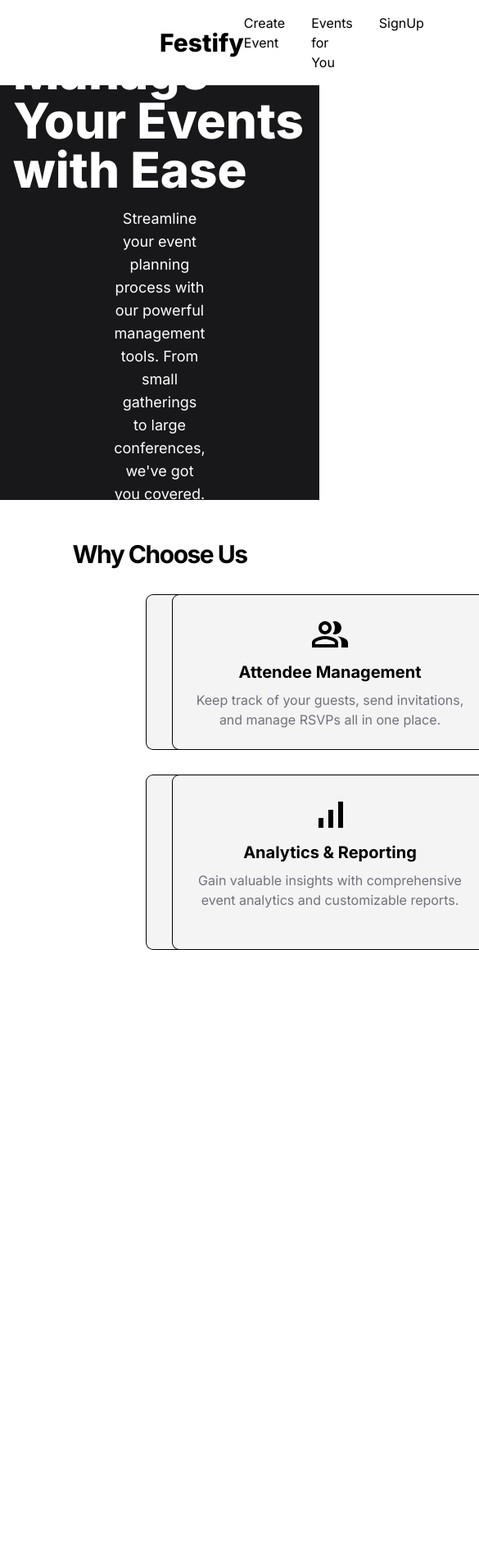
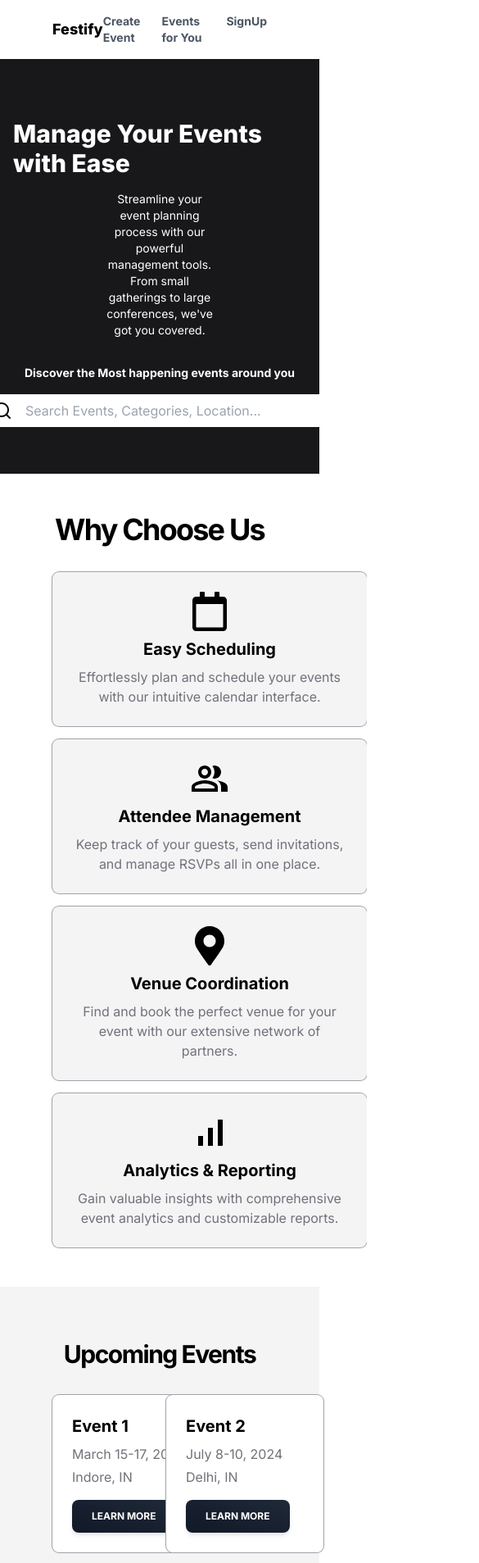
Before and after one commit to GOne0816/Event-Management, a React (Vite) app: page / in a window 390 px wide. Shown: the top 1907 px of the page at 82% size, 585 px wide, since content can reach past the window. Before the commit the page ends 1206 px from the top, so only its background shows below. Built offline with nearby package versions, Linux system fonts and the light colour scheme.

Commit message:
Added Navigation Route for SignUp and Login page

```diff
--- a/src/App.jsx
+++ b/src/App.jsx
@@ -1,11 +1,31 @@
 import './App.css'
+import NavBar from './Components/NavBar'
 import Welcome from './Components/Welcome'
+import Login from './Components/User/login'
+import Signup from './Components/User/signup'
+import {
+  createBrowserRouter,
+  RouterProvider,
+} from "react-router-dom";
 
 function App() {
-
+  const router = createBrowserRouter([
+    {
+      path: "/",
+      element: <><NavBar /> <Welcome /></>,
+    },
+    {
+      path: "/login",
+      element: <><NavBar /> <Login /></>,
+    },
+    {
+      path: "/signup",
+      element: <><NavBar /> <Signup /></>,
+    },
+  ]);
   return (
     <>
-      <Welcome />
+      <RouterProvider router={router} />
     </>
   )
 }
--- /dev/null
+++ b/src/Components/NavBar.jsx
@@ -0,0 +1,19 @@
+import React from 'react'
+import { Link } from "react-router-dom";
+
+const NavBar = () => {
+  return (
+    <div>
+      <nav className="w-full p-4 px-80 bg-white flex justify-between items-center max-sm:px-16">
+        <Link to="/" className="text-3xl font-extrabold max-sm:text-lg ">Festify</Link>
+        <div className="flex gap-8 max-sm:gap-4">
+          <Link to="/" className="text-lg font-bold text-gray-600 hover:text-gray-900 max-sm:text-sm">Create Event</Link>
+          <Link to="/login" className="text-lg font-bold text-gray-600 hover:text-gray-900 max-sm:text-sm">Events for You</Link>
+          <Link to="/signup" className="text-lg font-bold text-gray-600 hover:text-gray-900 max-sm:text-sm">SignUp</Link>
+        </div>
+      </nav>
+    </div>
+  )
+}
+
+export default NavBar
--- a/src/Components/User/login.jsx
+++ b/src/Components/User/login.jsx
@@ -1,11 +1,11 @@
 import React from 'react'
 
-export const login = () => {
+const login = () => {
   return (
-    <>
     <div>
-      login
+      Login
     </div>
-    </>
   )
 }
+
+export default login
--- a/src/Components/User/signup.jsx
+++ b/src/Components/User/signup.jsx
@@ -1,11 +1,11 @@
-import React from 'react'
+import React from "react";
 
 const signup = () => {
   return (
-    <div>
-      signup
+    <div className="">
+      <div className="">signup</div>
     </div>
-  )
-}
+  );
+};
 
-export default signup
+export default signup;
--- a/src/Components/Welcome.jsx
+++ b/src/Components/Welcome.jsx
@@ -9,55 +9,75 @@ const Welcome = () => {
   const featuresList = [
     {
       id: 1,
-      icon: <FaRegCalendar className="size-12"/>,
+      icon: <FaRegCalendar className="size-12" />,
       title: "Easy Scheduling",
       details:
         "Effortlessly plan and schedule your events with our intuitive calendar interface.",
     },
     {
       id: 2,
-      icon: <MdOutlinePeopleAlt className="size-12"/>,
+      icon: <MdOutlinePeopleAlt className="size-12" />,
       title: "Attendee Management",
       details:
         "Keep track of your guests, send invitations, and manage RSVPs all in one place.",
     },
     {
       id: 3,
-      icon: <FaMapMarkerAlt className="size-12"/>,
+      icon: <FaMapMarkerAlt className="size-12" />,
       title: "Venue Coordination",
       details:
         "Find and book the perfect venue for your event with our extensive network of partners.",
     },
     {
       id: 4,
-      icon: <MdOutlineSignalCellularAlt className="size-12"/>,
+      icon: <MdOutlineSignalCellularAlt className="size-12" />,
       title: "Analytics & Reporting",
       details:
         "Gain valuable insights with comprehensive event analytics and customizable reports.",
     },
   ];
+
+  const eventCards = [
+    {
+      id: 1,
+      title: "Event 1",
+      date: "March 15-17, 2024",
+      location: "Indore, IN",
+    },
+    {
+      id: 2,
+      title: "Event 2",
+      date: "July 8-10, 2024",
+      location: "Delhi, IN",
+    },
+    {
+      id: 3,
+      title: "Event 3",
+      date: "September 22-24, 2024",
+      location: "Jabalpur, IN",
+    },
+    {
+      id: 4,
+      title: "Event 4",
+      date: "December 24-25, 2024",
+      location: "Bhopal, IN",
+    },
+  ];
   return (
     <div className="w-full h-dvh flex flex-col items-center">
-      <nav className="w-full p-4 px-80 bg-white flex justify-between items-center ">
-        <h1 className="text-3xl font-extrabold ">Festify</h1>
-        <div className="flex gap-8">
-          <h1 className="cursor-pointer hover:text-red-500">Create Event</h1>
-          <h1 className="cursor-pointer hover:text-red-500">Events for You</h1>
-          <h1 className="cursor-pointer hover:text-red-500">SignUp</h1>
-        </div>
-      </nav>
 
       {/* Hero Section */}
-      <div className="text-white bg-zinc-900 flex flex-col justify-center items-center min-h-[60%] w-full">
-        <h1 className="flex justify-center p-4 text-6xl font-extrabold">
+      <div className="text-white bg-zinc-900 flex flex-col justify-center items-center min-h-[60%] w-full max-sm: max-md:py-24 lg:py-32 xl:py-48">
+        <h1 className="flex justify-center p-4 text-6xl font-extrabold max-sm:text-3xl">
           Manage Your Events with Ease
         </h1>
-        <p className="text-center px-96 pb-4 text-lg">
+        <p className="text-center px-96 pb-4 text-lg max-sm:text-sm max-sm:px-32">
           Streamline your event planning process with our powerful management
           tools. From small gatherings to large conferences, we've got you
           covered.
         </p>
-        <div className="flex justify-center items-center bg-white px-4 rounded-lg">
+        <p className="py-4 text-lg font-bold max-sm:text-sm">Discover the Most happening events around you</p>
+        <div className="flex justify-center items-center bg-white px-4 rounded-lg ">
           <RiSearchLine className="size-6 text-black" />
           <input
             type="text"
@@ -68,22 +88,45 @@ const Welcome = () => {
       </div>
 
       {/* Features Section */}
-      <section className="w-full py-12 md:py-24 lg:py-32 bg-white">
-        <div className="px-4 md:px-6">
-          <h2 className="text-3xl font-bold tracking-tighter sm:text-4xl md:text-5xl text-center mb-8">
+      <section className="w-full py-12 bg-white">
+        <div className="px-4 max-sm:px-6">
+          <h2 className="text-3xl font-bold tracking-tighter max-sm:text-4xl md:text-5xl text-center mb-8">
             Why Choose Us
           </h2>
         </div>
         <div className="flex items-center justify-center">
-          <div className="grid grid-cols-2 px-96 gap-8 text-center">
-            {featuresList.map((events) => (
+          <div className="grid grid-cols-2 px-96 max-sm:px-16 max-sm:gap-4 max-sm:grid-cols-1 gap-16 text-center">
+            {featuresList.map((features) => (
               <div
-                key={events.id}
-                className="bg-zinc-100 ring-1 ring-black rounded-lg min-w-96 min-h-32 p-6"
+                key={features.id}
+                className="bg-zinc-100 ring-1 ring-zinc-400 rounded-lg min-w-96 min-h-32 p-6"
               >
-                <h1 className="text-xl font-bold mb-2 flex items-center justify-center">{events.icon}</h1>
-                <h1 className="text-xl font-bold mb-2">{events.title}</h1>
-                <p className="text-center text-zinc-500">{events.details}</p>
+                <h1 className="text-xl font-bold mb-2 flex items-center justify-center">
+                  {features.icon}
+                </h1>
+                <h1 className="text-xl font-bold mb-2">{features.title}</h1>
+                <p className="text-center text-zinc-500">{features.details}</p>
+              </div>
+            ))}
+          </div>
+        </div>
+      </section>
+
+      {/* Upcoming Events Section */}
+      <section className="bg-zinc-100 w-full py-16">
+        <div>
+          <h2 className="text-3xl font-bold tracking-tighter sm:text-4xl md:text-5xl text-center mb-8">
+            Upcoming Events
+          </h2>
+        </div>
+        <div className="flex items-center justify-center">
+          <div className="grid grid-cols-3 px-32 gap-8 max-sm:px-16 max-sm:gap-4 max-sm:grid-cols-2">
+            {eventCards.map((events) => (
+              <div key={events.id} className="bg-white ring-1 ring-zinc-400 rounded-lg min-w-96 min-h-32 p-6 max-sm:min-w-48">
+                <h3 className="text-xl font-bold mb-2">{events.title}</h3>
+                <p className="text-zinc-500 mb-1">{events.date}</p>
+                <p className="text-zinc-500">{events.location}</p>
+                <button className=" btn-AltDark mt-4">Learn More</button>
               </div>
             ))}
           </div>
```
